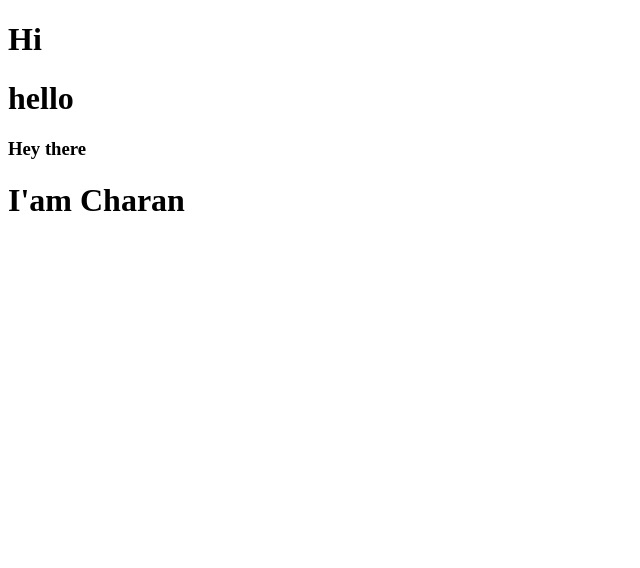
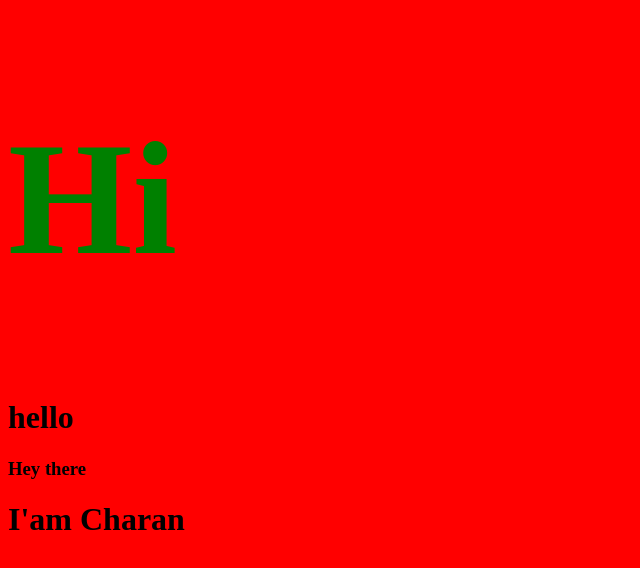
Before and after one commit to CharanByte/React-JS, a React (Create React App) app in the folder my-react-app/: page / in a window 1280 px wide. Shown: the top 568 px of the page, without its empty margins (0-640 px from the left). Built offline with nearby package versions, Linux system fonts and the light colour scheme.

Commit message:
adding css to jsx

```diff
--- a/my-react-app/src/index.css
+++ b/my-react-app/src/index.css
@@ -1,13 +1,3 @@
-body {
-  margin: 0;
-  font-family: -apple-system, BlinkMacSystemFont, 'Segoe UI', 'Roboto', 'Oxygen',
-    'Ubuntu', 'Cantarell', 'Fira Sans', 'Droid Sans', 'Helvetica Neue',
-    sans-serif;
-  -webkit-font-smoothing: antialiased;
-  -moz-osx-font-smoothing: grayscale;
+body{
+  background-color: red;
 }
-
-code {
-  font-family: source-code-pro, Menlo, Monaco, Consolas, 'Courier New',
-    monospace;
-}
--- a/my-react-app/src/index.js
+++ b/my-react-app/src/index.js
@@ -2,11 +2,12 @@
 import ReactDOM from 'react-dom';
 import Write from './First';
 
+import "./index.css";
 
 function Message(){
   return(
     <>
-    <h1>Hi</h1>
+    <h1 style={{color:"green",fontSize:"10rem"}}>Hi</h1>
     <Write/>
     <Message1/>
     <Name/>
@@ -17,7 +18,7 @@
 function Message1(){
   return(
 <>
-<h3>Hey there</h3>
+<h3 >Hey there</h3>
 </>
   )
 }
```
